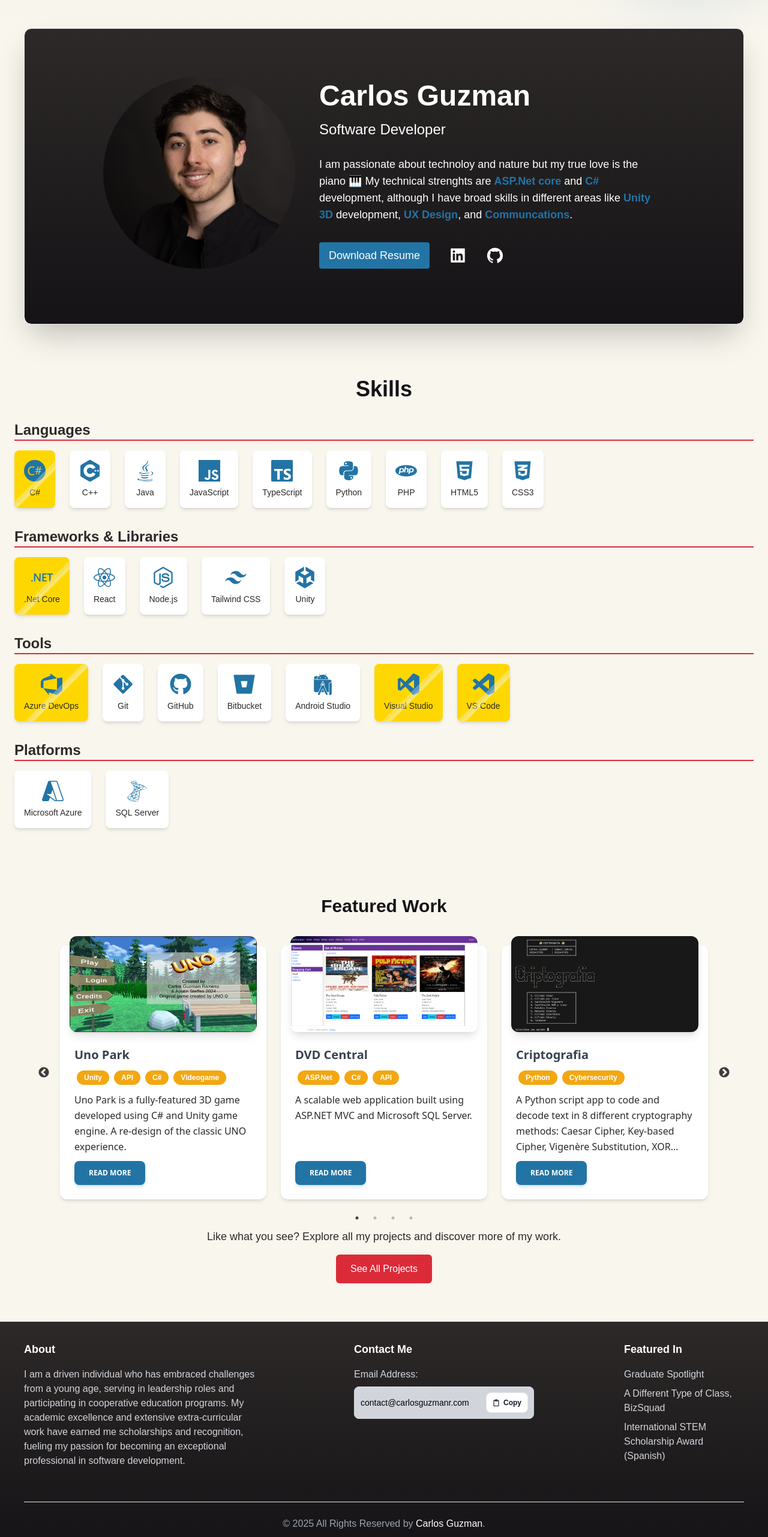
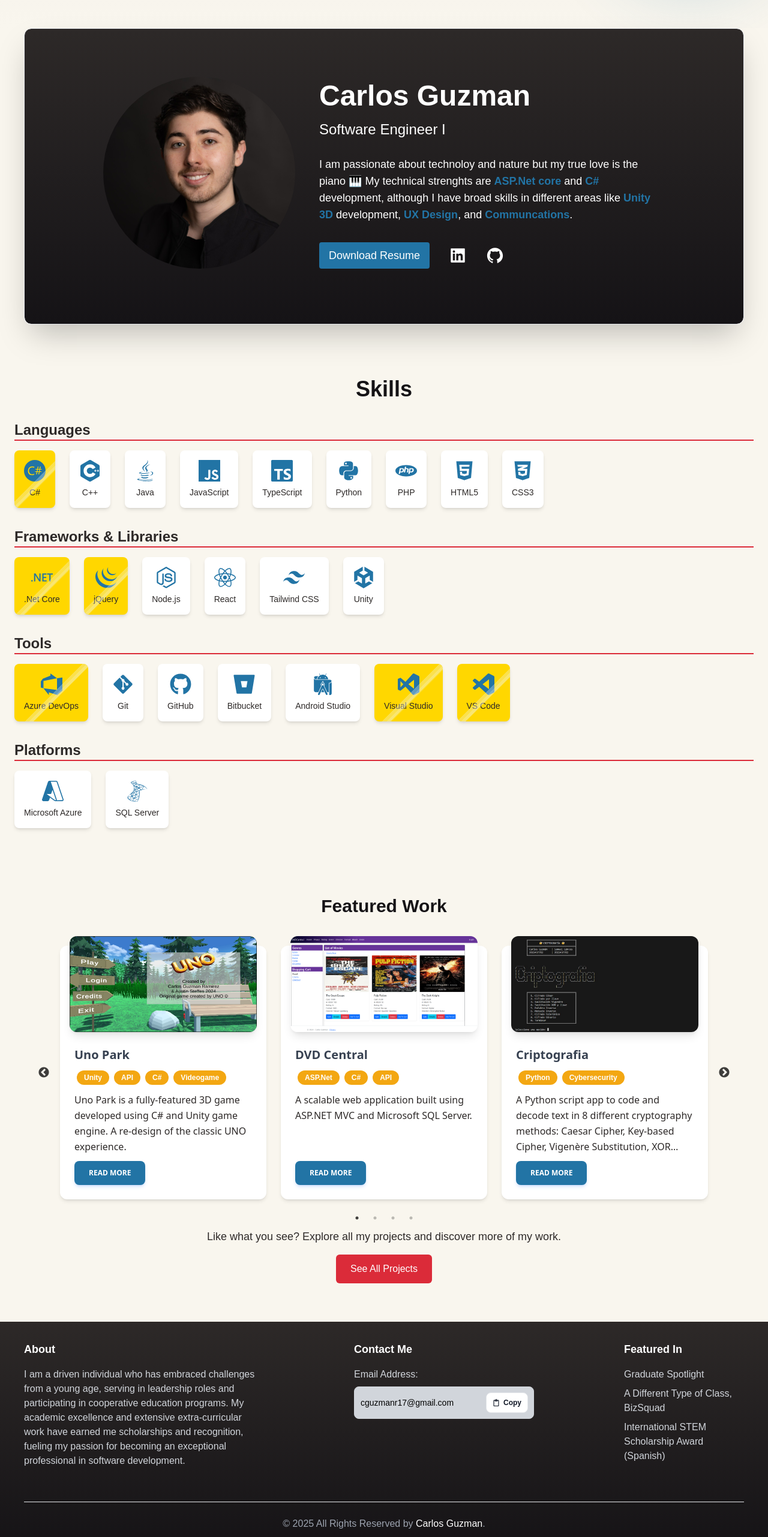
Before and after one commit to Cdguzmanr/StreamlinePortfolio, a Next.js app in the folder portfolio/: page / in a window 1280 px wide. Shown: the part 833-3396 px from the top of the page at 60% size. Built offline with nearby package versions, Linux system fonts and the light colour scheme.

Commit message:
Updated Job in profile banner and email. Added jQuery skill.

```diff
--- a/portfolio/components/Profile.tsx
+++ b/portfolio/components/Profile.tsx
@@ -18,7 +18,7 @@ const Profile = () => {
         <h2 className="text-3xl md:py-2 md:text-5xl font-semibold">
           Carlos Guzman
         </h2>
-        <h3 className="text-xl py-2 md:text-2xl">Software Developer</h3>
+        <h3 className="text-xl py-2 md:text-2xl">Software Engineer I</h3>
 
         <p id='profilecard' className="text-md py-5 leading-8 text-white md:text-lg max-w-xl">
           I am passionate about technoloy and nature but my true love is the piano 🎹
--- a/portfolio/components/Skills.tsx
+++ b/portfolio/components/Skills.tsx
@@ -14,7 +14,8 @@ import {
   SiAzuredevops,
   SiTailwindcss,
   SiTypescript,
-  SiDotnet
+  SiDotnet,
+  SiJquery,
 } from "react-icons/si";
 import {
   FaPython,
@@ -49,8 +50,9 @@ const Skills = () => {
       category: "Frameworks & Libraries",
       skills: [
         { name: ".Net Core", icon: <SiDotnet />, star: true },
+        { name: "jQuery", icon: <SiJquery />, star: true },
+        { name: "Node.js", icon: <FaNodeJs /> },
         { name: "React", icon: <FaReact /> },
-        { name: "Node.js", icon: <FaNodeJs /> },
         { name: "Tailwind CSS", icon: <SiTailwindcss /> },
         { name: "Unity", icon: <FaUnity /> },
       ],
--- a/portfolio/components/data/constants.ts
+++ b/portfolio/components/data/constants.ts
@@ -7,4 +7,5 @@ export const navItems = [
 
 export const Resume = "/Carlos Guzman - Software Engineer.pdf";
 
-export const Email = "contact@carlosguzmanr.com"
+export const Email = "cguzmanr17@gmail.com"
+// export const Email = "contact@carlosguzmanr.com"
```
